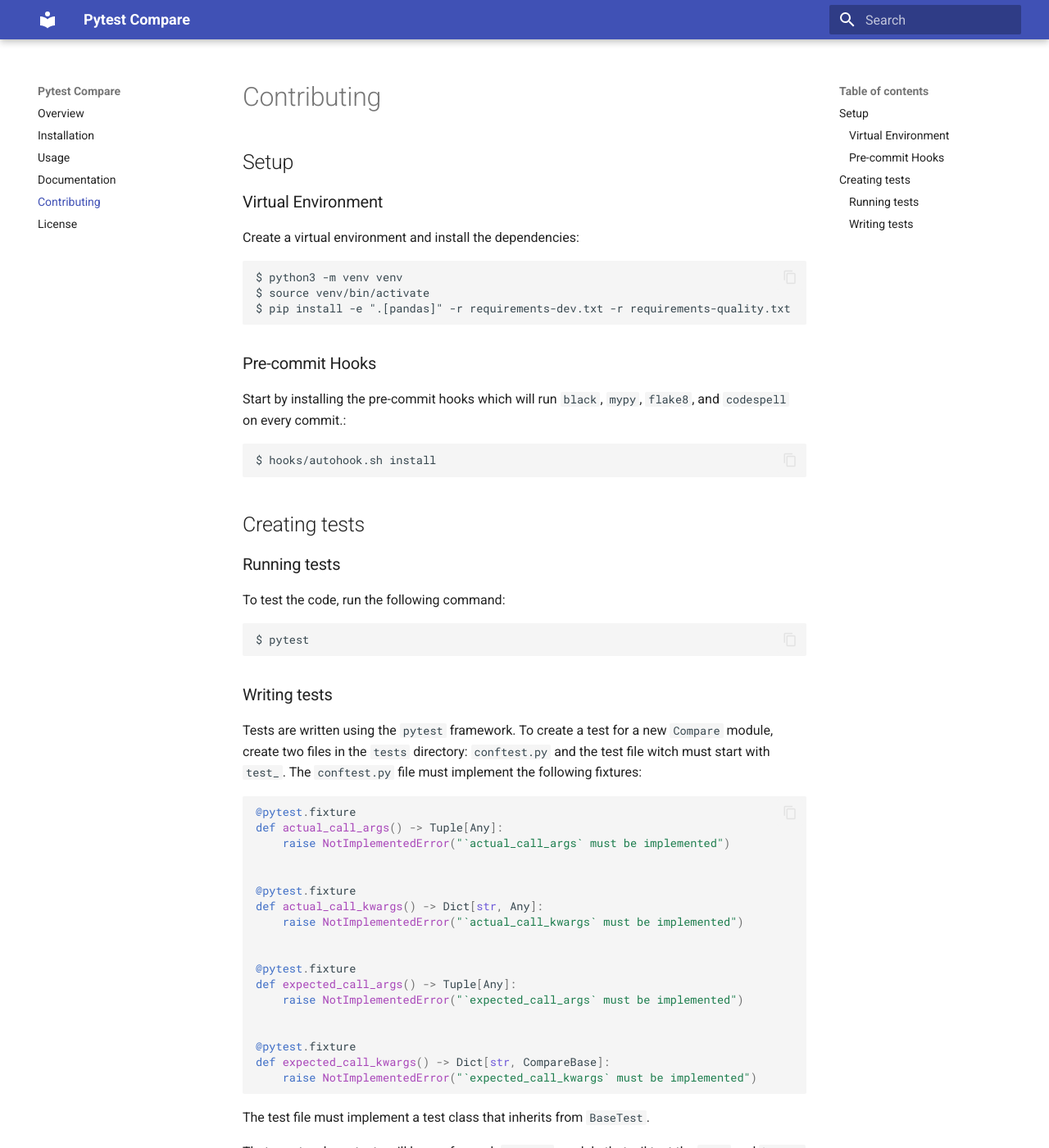
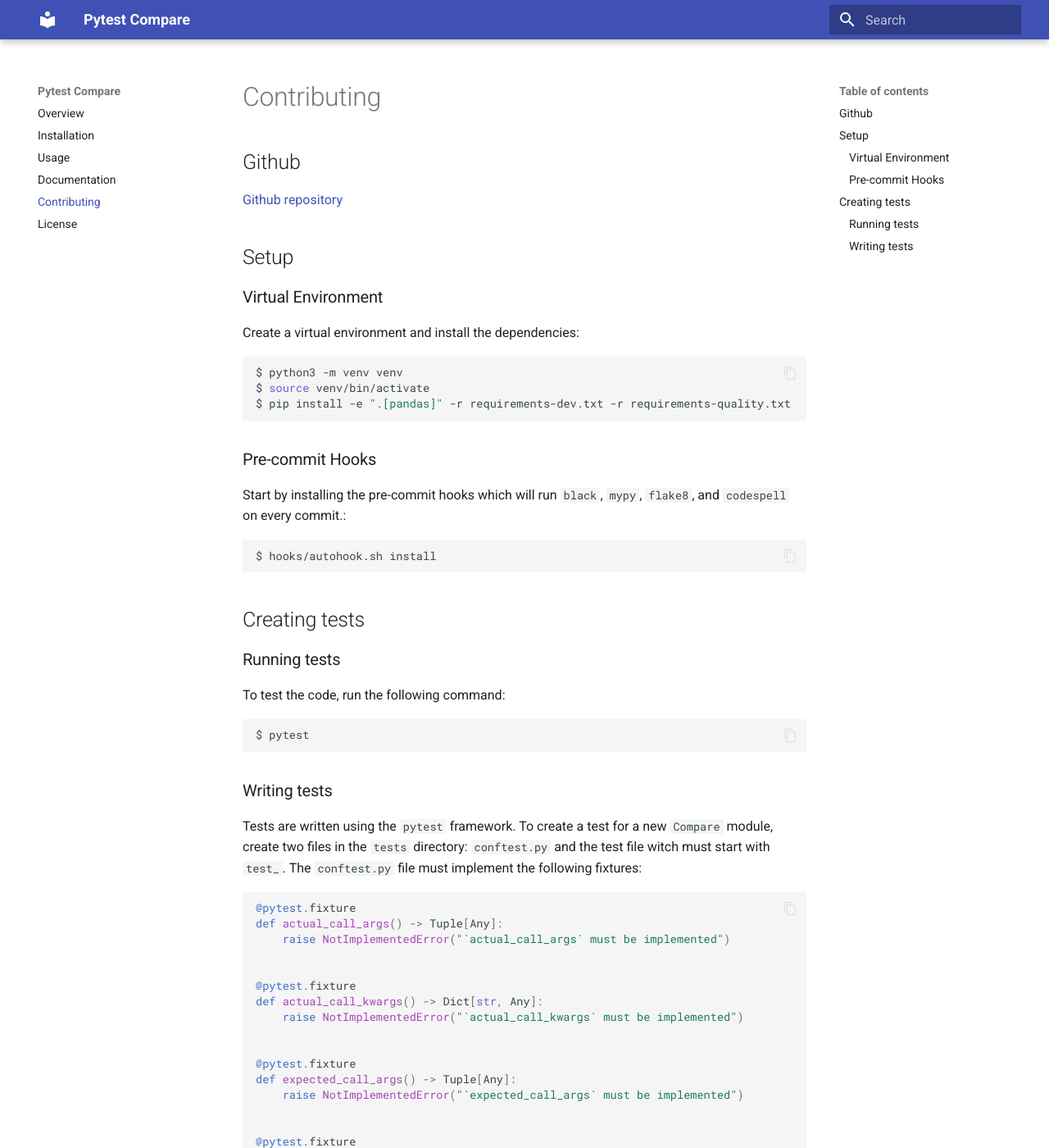
Before and after one commit to pytesty/pytest-compare, an MkDocs documentation site: the page built from docs/contributing.md, in a window 1280 px wide and 1400 px high. Shown: the whole window at 82% size. Built offline with MkDocs 1.6.1 and Material for MkDocs 9.7.7, drawn with Linux system fonts in a browser that asks for light colours.

````diff
--- a/docs/contributing.md
+++ b/docs/contributing.md
@@ -1,4 +1,8 @@
 # Contributing
+
+## Github
+
+[Github repository](https://github.com/IlyaMichlin/pytest-compare)
 
 ## Setup
 
@@ -6,15 +10,19 @@
 
 Create a virtual environment and install the dependencies:
 
-    $ python3 -m venv venv
-    $ source venv/bin/activate
-    $ pip install -e ".[pandas]" -r requirements-dev.txt -r requirements-quality.txt
+```shell
+$ python3 -m venv venv
+$ source venv/bin/activate
+$ pip install -e ".[pandas]" -r requirements-dev.txt -r requirements-quality.txt
+```
 
 ### Pre-commit Hooks
 
 Start by installing the pre-commit hooks which will run `black`, `mypy`, `flake8`, and `codespell` on every commit.:
 
-    $ hooks/autohook.sh install
+```shell
+$ hooks/autohook.sh install
+```
 
 ## Creating tests
 
@@ -22,7 +30,9 @@ Start by installing the pre-commit hooks which will run `black`, `mypy`, `flake8
 
 To test the code, run the following command:
 
-    $ pytest
+```shell
+$ pytest
+```
 
 ### Writing tests
 
--- a/mkdocs.yml
+++ b/mkdocs.yml
@@ -1,4 +1,6 @@
 site_name: Pytest Compare
+
+site_url: https://ilyamichlin.github.io/pytest-compare/
 
 theme:
   name: material
````
Also changed, not shown: docs/documentation.md (+6 -2 lines).
